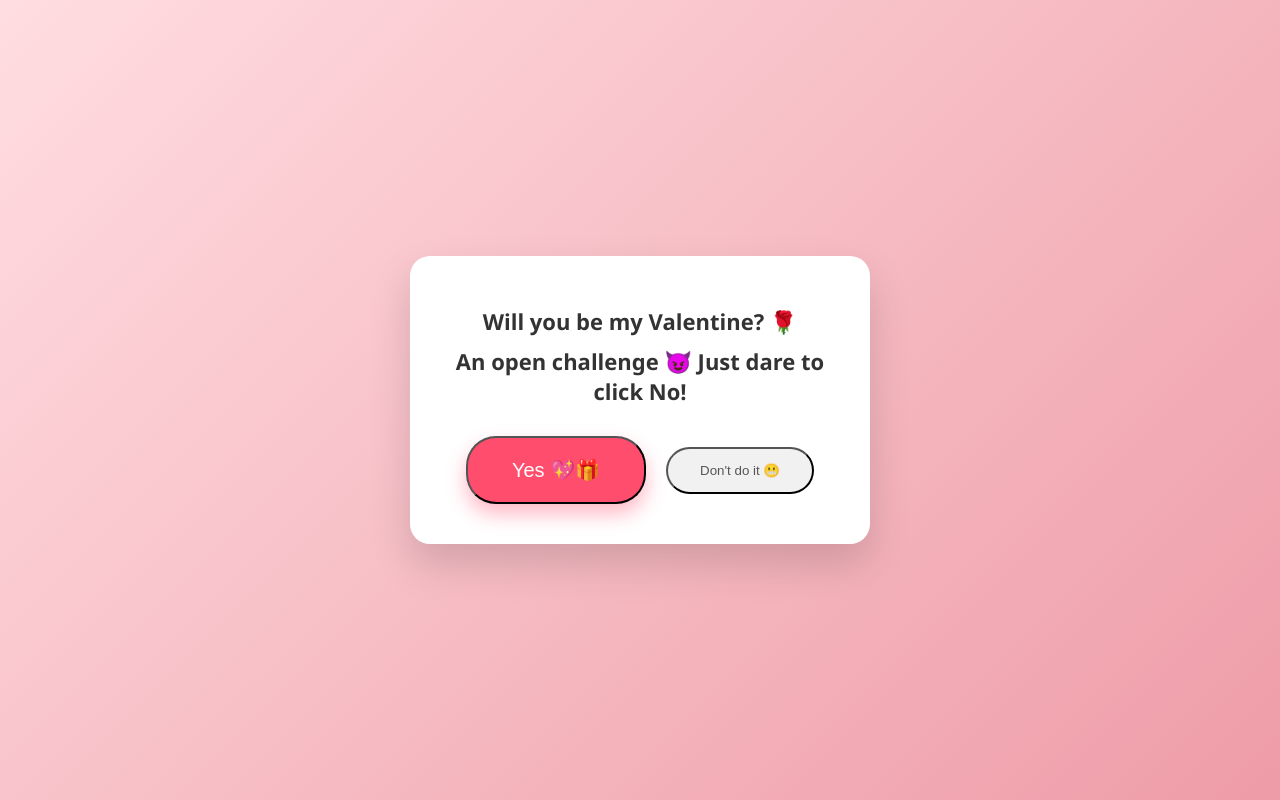
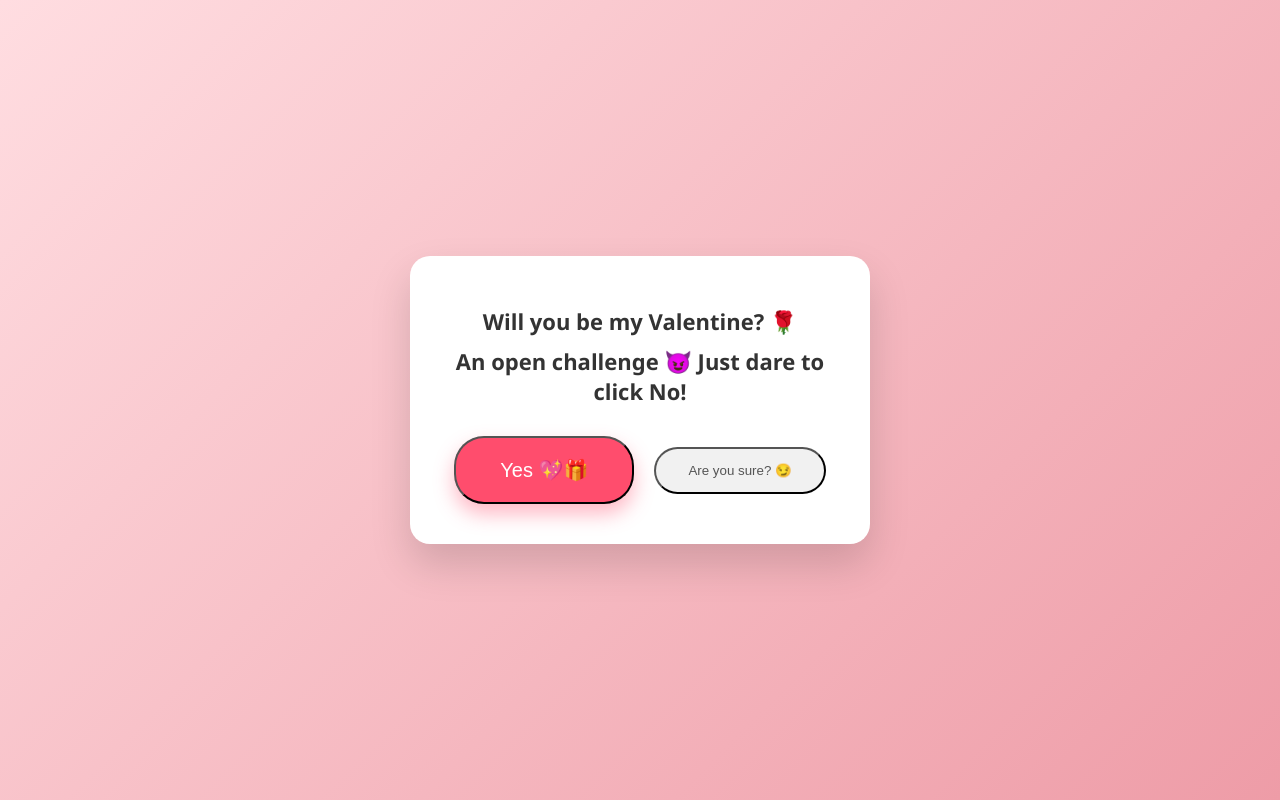
Before and after one commit to aishafarooq868/LAB_PROJ_VALEN_2341-, a plain HTML site: page index.html in a window 1280 px wide. Both pictures are taken after a click on the button "No 😏💔". Drawn offline with Linux system fonts and the light colour scheme.

Commit message:
Update index.html

```diff
--- a/index.html
+++ b/index.html
@@ -100,6 +100,7 @@
     </div>
 
     <div id="loader">
+      <h1>knew you would say yes 💃💃</h1>
       Loading your surprise...
       <h1>🎉🎉🎉🎉🎉🎉🎉🎉🎉</h1>
     </div>
@@ -118,7 +119,7 @@
     let noClickCount = 0;
 
     const noTexts = [
-      "Don't do it 😬",
+      "Are you sure? 😏",
       "Please pookie.. 🥺",
       "It'll make me sad 😢"
     ];
@@ -126,7 +127,7 @@
     noBtn.addEventListener("click", () => {
       noClickCount++;
 
-      // Grow YES button without overlap
+      // Grow YES button
       yesBtn.style.padding = `${14 + noClickCount * 6}px ${32 + noClickCount * 12}px`;
       yesBtn.style.fontSize = `${18 + noClickCount * 2}px`;
 
@@ -135,8 +136,8 @@
         noBtn.textContent = noTexts[noClickCount - 1];
       }
 
-      // LAST CLICK → NO RUNS AWAY
-      if (noClickCount >= 3) {
+      // 🚀 ONLY AFTER ALL TEXTS → NO RUNS AWAY
+      if (noClickCount >= noTexts.length) {
         noBtn.style.position = "absolute";
         moveNoButton();
 
```
